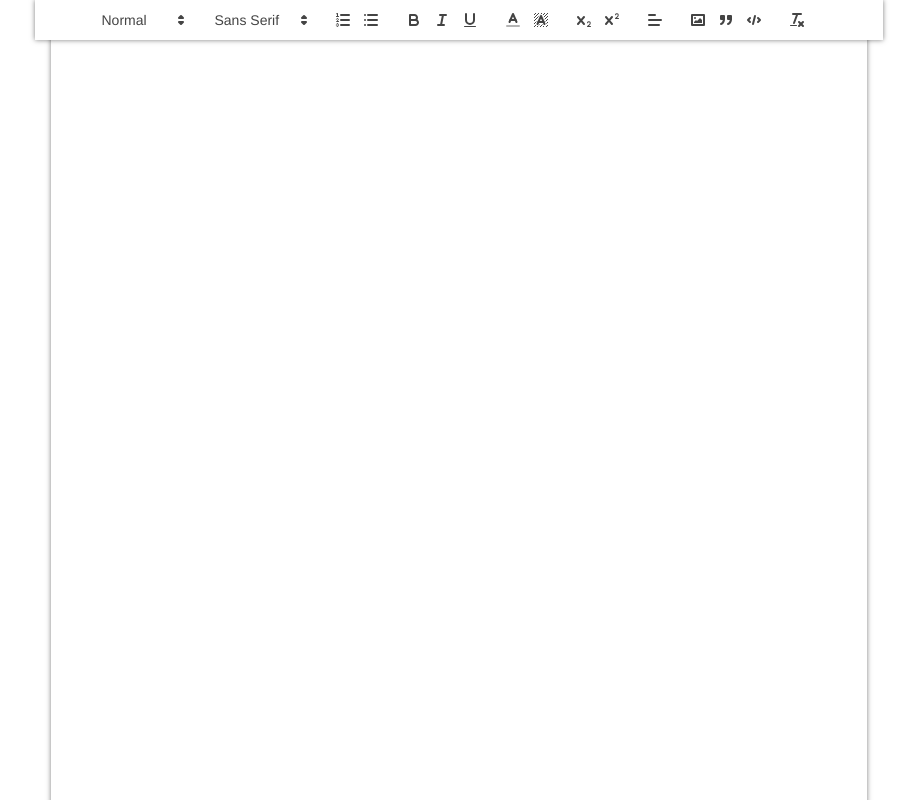
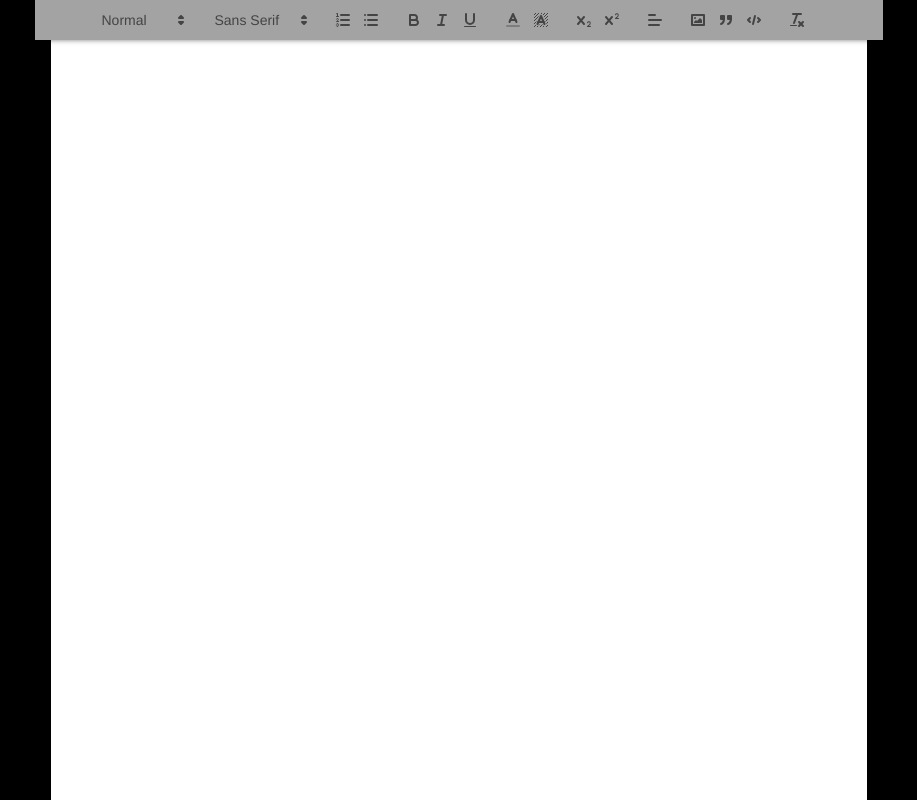
Before and after one commit to BrenoFariasdaSilva/TextSync, a React (Create React App) app in the folder client/: page / in a window 1280 px wide. Shown: the top 800 px of the page, without its empty margins (181-1098 px from the left). Built offline with nearby package versions, Linux system fonts and the light colour scheme.

Commit message:
FEAT: Styling ToolBar and Body

```diff
--- a/client/src/styles.css
+++ b/client/src/styles.css
@@ -5,7 +5,7 @@
 
   /* Body styles */
   body {
-      background-color: rgb(255, 255, 255);
+      background-color: rgb(0, 0, 0);
       margin: 0;
       display: flex;
       justify-content: center;
@@ -20,7 +20,7 @@
       padding: 1in;
       margin: 1rem;
       box-shadow: 0 0 5px 0 rgba(0, 0, 0, 0.5);
-      background-color: white;
+      background-color: rgb(255, 255, 255);
   }
 
   /* Styles for the container and Quill snow theme */
@@ -37,7 +37,7 @@
       position: sticky;
       top: 0;
       z-index: 1;
-      background-color: white;
+      background-color: rgb(163, 163, 163);
       border: none;
       box-shadow: 0 0 5px 0 rgba(0, 0, 0, 0.5);
   }
```
